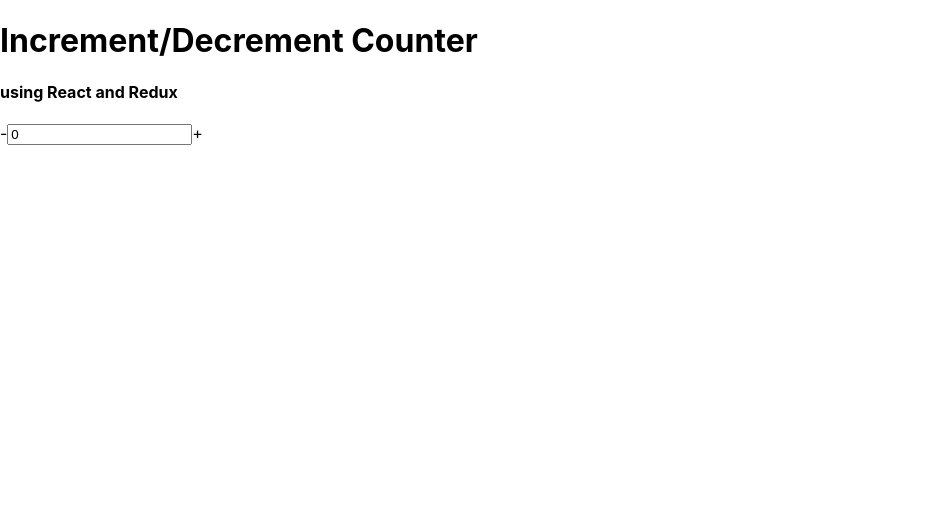
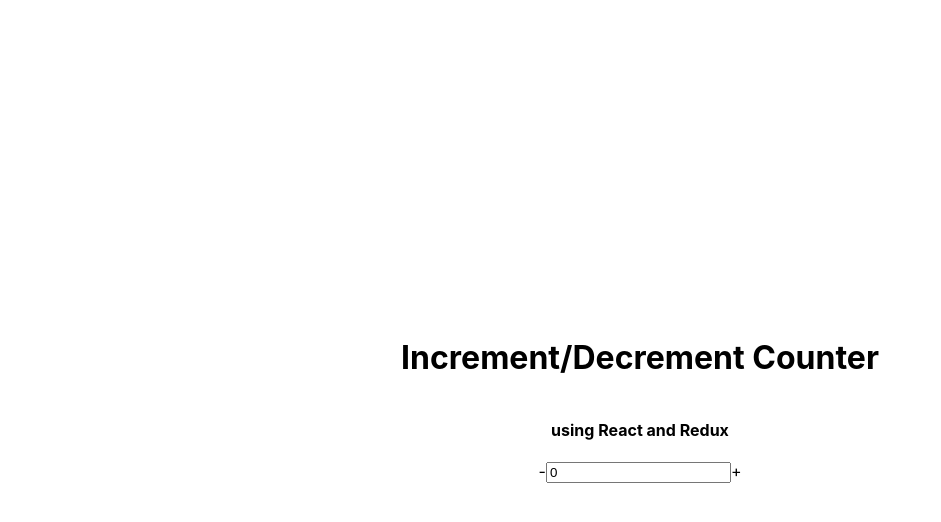
Before and after one commit to Rvp888/Counter-React-Redux, a React (Create React App) app: page / in a window 1280 px wide. Shown: the top 522 px of the page, without its empty margins (0-941 px from the left). Built offline with nearby package versions, Linux system fonts and the light colour scheme.

Commit message:
modify file

```diff
--- a/src/App.css
+++ b/src/App.css
@@ -1,38 +1,22 @@
-.App {
-  text-align: center;
+
+
+body {
+  display: flex;
+  justify-content: center;
+  align-items: center;
+  height: 100vh;
 }
 
-.App-logo {
-  height: 40vmin;
-  pointer-events: none;
-}
-
-@media (prefers-reduced-motion: no-preference) {
-  .App-logo {
-    animation: App-logo-spin infinite 20s linear;
-  }
-}
-
-.App-header {
-  background-color: #282c34;
-  min-height: 100vh;
+.container {
   display: flex;
   flex-direction: column;
   align-items: center;
-  justify-content: center;
-  font-size: calc(10px + 2vmin);
-  color: white;
 }
 
-.App-link {
-  color: #61dafb;
+.container h1 {
+
 }
 
-@keyframes App-logo-spin {
-  from {
-    transform: rotate(0deg);
-  }
-  to {
-    transform: rotate(360deg);
-  }
+.container h4 {
+
 }
```
